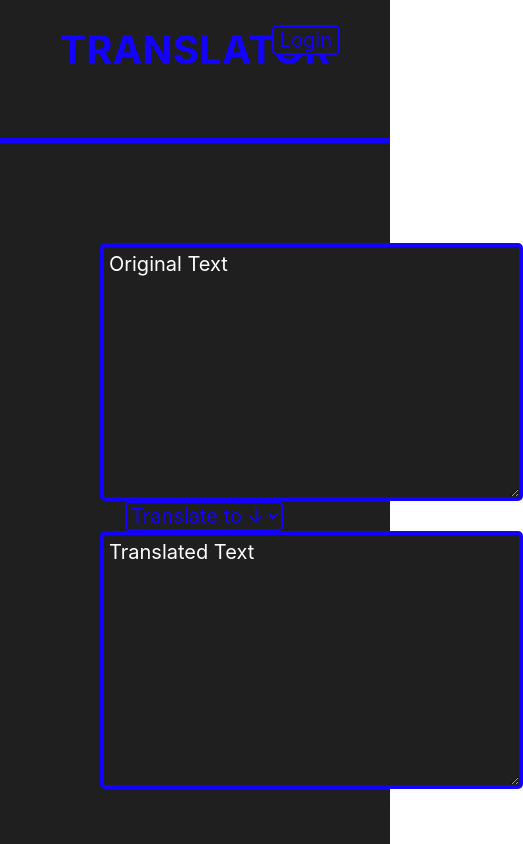
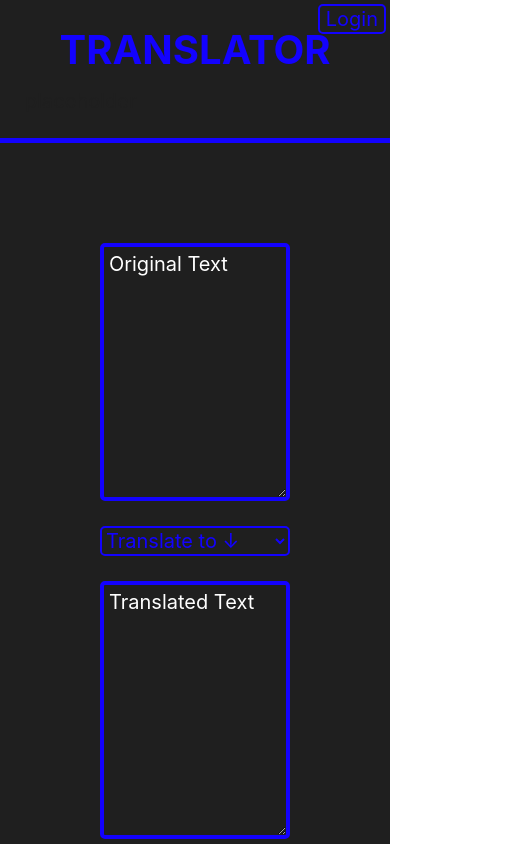
Before and after one commit to wadebutler/TranslatorBook, a React (Create React App) app: page / in a window 390 px wide. Shown: the top 844 px of the page, 523 px wide, since content can reach past the window. Built offline with nearby package versions, Linux system fonts and the light colour scheme.

Commit message:
added media querrys

```diff
--- a/src/styles/partials/_Header.scss
+++ b/src/styles/partials/_Header.scss
@@ -22,7 +22,12 @@ header {
         position: absolute;
         right: 50px;
         top: 25px;
-        @include button
+        @include button;
+
+        @media (max-width: 500px) {
+            right: 4px;
+            top: 4px;
+        }
     }
 
     .navMenu {
--- a/src/styles/partials/_translator.scss
+++ b/src/styles/partials/_translator.scss
@@ -21,6 +21,15 @@ main {
         select {
             margin: 0 25px;
             @include button;
+
+            @media (max-width: 1022px) {
+                margin: 25px 0;
+            }
+        }
+
+        @media (max-width: 1022px) {
+            display: flex;
+            flex-direction: column;
         }
     }
 
--- a/src/styles/styles.css
+++ b/src/styles/styles.css
@@ -234,6 +234,13 @@ header .log:hover, header .log:focus {
   background: #1302ff;
 }
 
+@media (max-width: 500px) {
+  header .log {
+    right: 4px;
+    top: 4px;
+  }
+}
+
 header .navMenu {
   text-align: center;
   margin-top: 15px;
@@ -317,6 +324,24 @@ main .translatorForm select:hover, main .translatorForm select:focus {
   background: #1302ff;
 }
 
+@media (max-width: 1022px) {
+  main .translatorForm select {
+    margin: 25px 0;
+  }
+}
+
+@media (max-width: 1022px) {
+  main .translatorForm {
+    display: -webkit-box;
+    display: -ms-flexbox;
+    display: flex;
+    -webkit-box-orient: vertical;
+    -webkit-box-direction: normal;
+        -ms-flex-direction: column;
+            flex-direction: column;
+  }
+}
+
 main .translatorButtons button {
   margin: 10px;
   border-radius: 5px;
```
Also changed, not shown: 1 other file (tests, documents, lock files or other folders).
